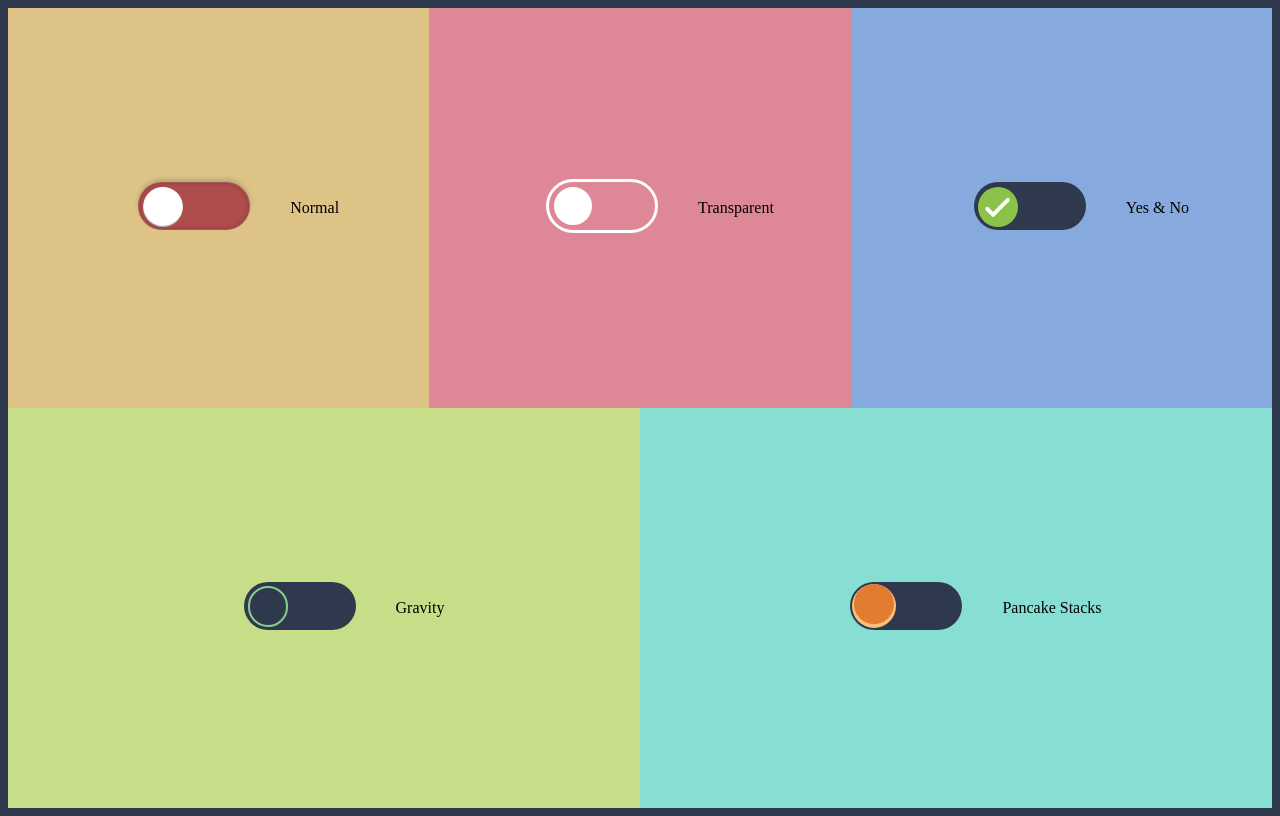
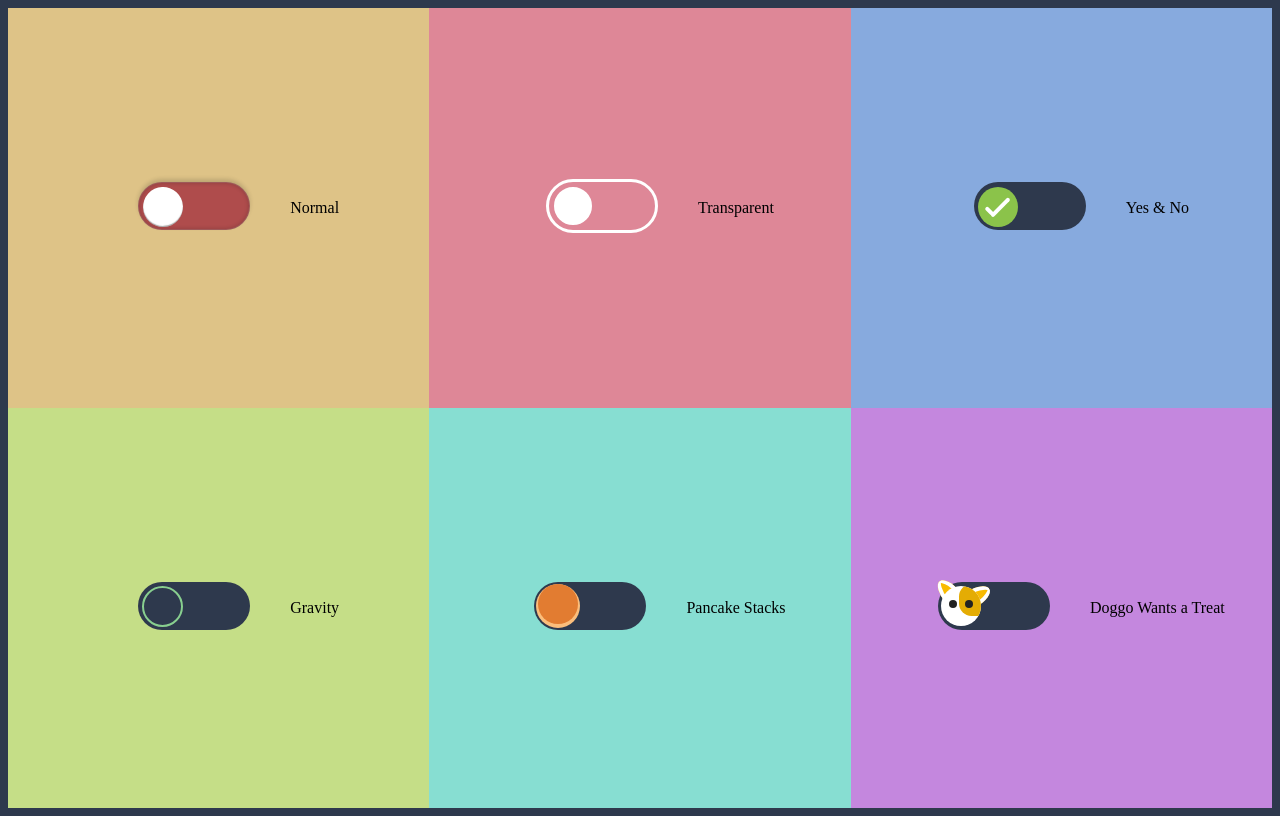
Before and after one commit to Biamah/toggles, a plain HTML site: page index.html in a window 1280 px wide. Drawn offline with Linux system fonts and the light colour scheme.

Commit message:
feat: cria toggle doggo

```diff
--- /dev/null
+++ b/css/_toggle-dog-rollover.scss
@@ -0,0 +1,99 @@
+.dog-rollover {
+    label {
+        &::before{
+            content: none;
+        }
+        .dog {
+            display: inline-block;
+            position: absolute;
+            width: 2.5em;
+            height: 2.5em;
+            top: .25em;
+            left: .2em;
+            transition: .6s ease;
+        }
+        .eyes {
+            position: absolute;
+            width: 8px;
+            height: 8px;
+            background: var(--dark);
+            border-radius: 50%;
+            transform: translate(8px, 14px);
+            box-shadow: 16px 0 0 var(--dark), 22px -4px 0 12px var(--dark-yellow);
+        }
+        .ear {
+            width: 18px;
+            height: 20px;
+            position: absolute;
+            left: -4px;
+            bottom: 80%;
+            background: var(--golden-yellow);
+            margin-bottom: -5px;
+            border-radius: 50% 50% 0 0 / 100% 100% 0 0;
+            box-shadow: inset 4px 0 0 0px var(--white), inset -4px 0 0 0px var(--white);
+            transform: rotate(-40deg);
+
+            &.right {
+                transform: rotate(60deg) scaleX(-1);
+                left: auto;
+                transform-origin: center bottom;
+                transition: .4s ease-in-out;
+                right: 0;
+            }
+        }
+        .face {
+            overflow: hidden;
+            border-radius: 50%;
+            width: 2.5em;
+            height: 2.5em;
+            position: absolute;
+            background: var(--white);
+            z-index: 8;
+        }
+        .mouth {
+            position: absolute;
+            background: var(--dark);
+            width: 14px;
+            height: 7px;
+            left: 50%;
+            margin-left: -7px;
+            bottom: 12px;
+            border-radius: 2px 2px 20px 20px;
+            bottom: 8px;
+            transform: scale(0);
+            transition: .1s ease;
+
+            &::before {
+                width: 8px;
+                height: 8px;
+                background: var(--rosy-pink);
+                border-radius: 0 0 50% 50%;
+                transform: translate(3px, 5px);
+            }
+        }
+        &::before {
+            border-color: var(--white);
+            background: var(--white);
+        }
+    }
+}
+
+#doggo:checked {
+    ~ .cup {
+        animation: .2s linear cup 1s forwards;
+    }
+    + label {
+        .dog {
+            left: 68px;
+            transform: rotate(360deg);
+        }
+        .mouth {
+            transform: scale(1);
+            transition-delay: .7s;
+        }
+        .ear.right {
+            transform: scaleX(-1) rotate(-35deg);
+            transition-delay: .6s;
+        }
+    }
+}
--- a/css/style.scss
+++ b/css/style.scss
@@ -3,16 +3,21 @@
 @import './toggle-checkcross';
 @import './toggle-gravity';
 @import './toggle-pancake-stack';
+@import './toggle-dog-rollover';
 
 :root {
     --tuna: #2e394d;
+    --dark: #222;
     --blue: #87aade;
     --magenta: #c487de;
     --pink: #de8797;
     --light-coral: #de8787;
+    --rosy-pink: #ec788d;
     --red: #af4c4c;
     --medium-red: #c34a4a;
     --green-beige: #decf87;
+    --dark-yellow: #e4ac04;
+    --golden-yellow: #f9bb00;
     --light-gold: #fbdb60;
     --brandy: #dec387;
     --orange: #fbbe7c;
--- a/index.html
+++ b/index.html
@@ -49,10 +49,7 @@
     <div class="toggle-wrapper">
       <div class="toggle pancake-stack">
         <input id="pancake" type="checkbox" />
-        <label
-          class="toggle-item"
-          for="pancake"
-        >
+        <label class="toggle-item" for="pancake">
           <div class="pancakes">
             <div class="pancake"></div>
             <div class="pancake"></div>
@@ -63,5 +60,25 @@
       </div>
       <div class="name">Pancake Stacks</div>
     </div>
+
+    <div class="toggle-wrapper">
+      <div class="toggle dog-rollover">
+        <input id="doggo" type="checkbox" />
+        <label
+          class="toggle-item"
+          for="doggo"
+        >
+          <div class="dog">
+            <div class="ear"></div>
+            <div class="ear right"></div>
+            <div class="face">
+              <div class="eyes"></div>
+              <div class="mouth"></div>
+            </div>
+          </div>
+        </label>
+      </div>
+      <div class="name">Doggo Wants a Treat</div>
+    </div>
   </body>
 </html>
```
Also changed, not shown: css/style.css, 1 other file.
